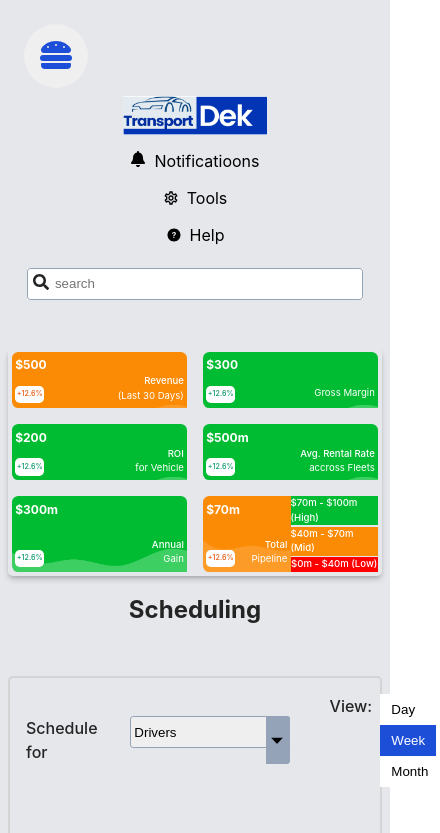
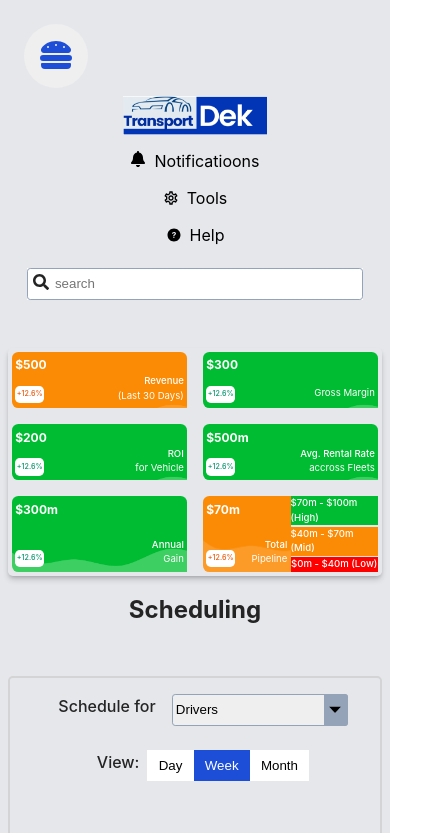
Before and after one commit to Dayvyno2021/noemdek--assessment, a React (Vite) app: page /scheduling in a window 390 px wide. Shown: the top 833 px of the page, 440 px wide, since content can reach past the window. Built offline with nearby package versions, Linux system fonts and the light colour scheme.

Commit message:
mobile responsiveness

```diff
--- a/src/sass/reservation/_scheduling.scss
+++ b/src/sass/reservation/_scheduling.scss
@@ -206,6 +206,11 @@
     gap: 2.5rem;
     align-items: center;
 
+    @media only screen and (max-width: $small){
+      flex-direction: column;
+      gap: 1.5rem;
+    }
+
     .select{
       display: flex;
       gap: 1rem;
```
